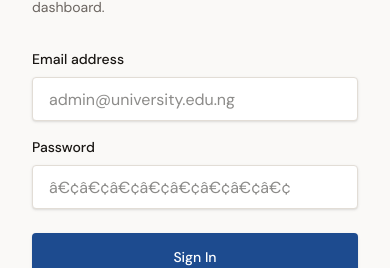
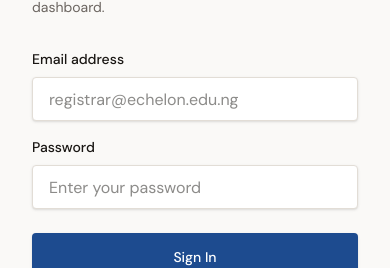
Before and after one commit to Doyen04/ECHELON, a Next.js app: page /sign-in in a window 390 px wide. Shown: the part 353-621 px from the top of the page. Built offline with nearby package versions, Linux system fonts and the light colour scheme.

Commit message:
feat: create sign-in page with responsive layout and mock authentication flow

```diff
--- a/src/app/sign-in/page.tsx
+++ b/src/app/sign-in/page.tsx
@@ -76,7 +76,8 @@ export default function SignInPage() {
                 <input
                   required
                   type="email"
-                  placeholder="admin@university.edu.ng"
+                  placeholder="registrar@echelon.edu.ng"
+                  autoComplete="email"
                   className="w-full h-11 border border-border-subtle rounded bg-white px-4 text-foreground focus:outline-none focus:ring-1 focus:border-brand focus:ring-brand transition-all shadow-sm"
                 />
               </div>
@@ -86,7 +87,8 @@ export default function SignInPage() {
                 <input
                   required
                   type="password"
-                  placeholder="â€¢â€¢â€¢â€¢â€¢â€¢â€¢â€¢"
+                  placeholder="Enter your password"
+                  autoComplete="current-password"
                   className="w-full h-11 border border-border-subtle rounded bg-white px-4 text-foreground focus:outline-none focus:ring-1 focus:border-brand focus:ring-brand transition-all shadow-sm"
                 />
               </div>
```
